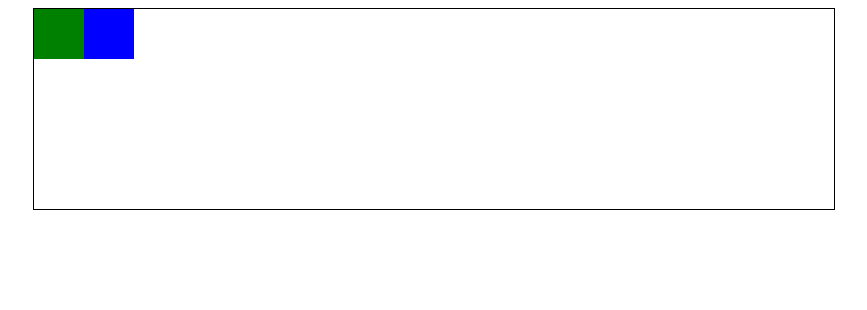
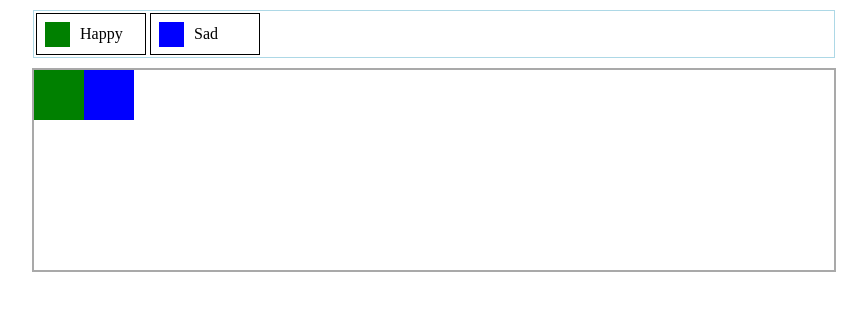
Before and after one commit to Memitaru/react-moodtracker, a React (Create React App) app: page / in a window 1280 px wide. Shown: the top 310 px of the page, without its empty margins (206-1073 px from the left). Built offline with nearby package versions, Linux system fonts and the light colour scheme.

Commit message:
Added key for moods

```diff
--- a/src/components/Home.js
+++ b/src/components/Home.js
@@ -1,16 +1,47 @@
 import React from 'react';
 import styled from 'styled-components';
 import MoodBox from './MoodBox/MoodBox';
+import './MoodBox/MoodBox.css';
 
 const BoxContainer = styled.div`
     display: flex;
     flex-wrap: wrap;
     width: 75%;
     max-width: 800px;
-    border: 1px solid black;
+    border: 2px solid darkgray;
     margin: 0 auto;
     min-height: 200px;
 `
+
+const KeyContainer = styled.div`
+    display: flex;
+    width: 75%;
+    max-width: 800px;
+    margin: 10px auto;
+    border: 1px solid lightblue;
+`
+
+const Box = styled.div`
+    width: 25px;
+    height: 25px;
+    margin: 0;
+`
+const KeyItem = styled.div`
+    width: 100px;
+    border: 1px solid black;
+    margin: 2px;
+    display: flex;
+    height: 40px;
+    align-items: center;
+    padding-left: 8px;
+`
+
+const Mood = styled.p`
+    text-transform: capitalize;
+    padding-left: 10px;
+`
+
+const moods = ["happy", "sad"]
 
 function linkToEntry(props, entry){
     props.history.push(`/entry/${entry.id}`);
@@ -20,6 +51,16 @@ const Home = props => {
     console.log(props)
     return(
         <>
+        <KeyContainer>
+            {moods.map(mood => {
+                return(
+                    <KeyItem>
+                        <Box className={`${mood}`}></Box>
+                        <div><Mood>{mood}</Mood></div>
+                    </KeyItem>
+                )
+            })}
+        </KeyContainer>
         <BoxContainer>
             {props.entries.map(entry => {
                 return(
--- a/src/components/MoodBox/MoodBox.js
+++ b/src/components/MoodBox/MoodBox.js
@@ -6,6 +6,11 @@ const Box = styled.div`
     width: 50px;
     height: 50px;
     margin: 0;
+    cursor: pointer;
+    box-sizing: border-box;
+    &:hover{
+        border: 2px solid black;
+    }
 `
 
 const MoodBox = props => {
```
Also changed, not shown: src/components/Nav/Navigation.js (added, +13 -0 lines), src/components/Nav/Navigation.css (added).
